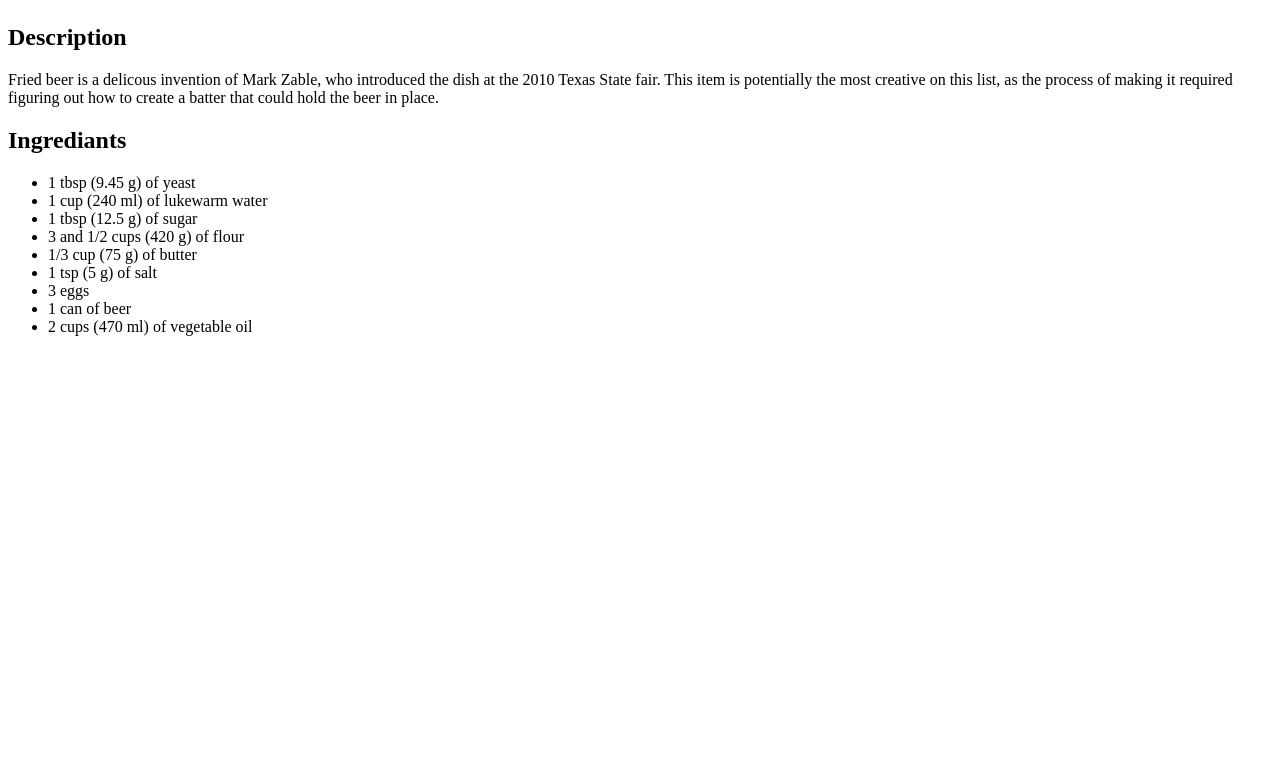
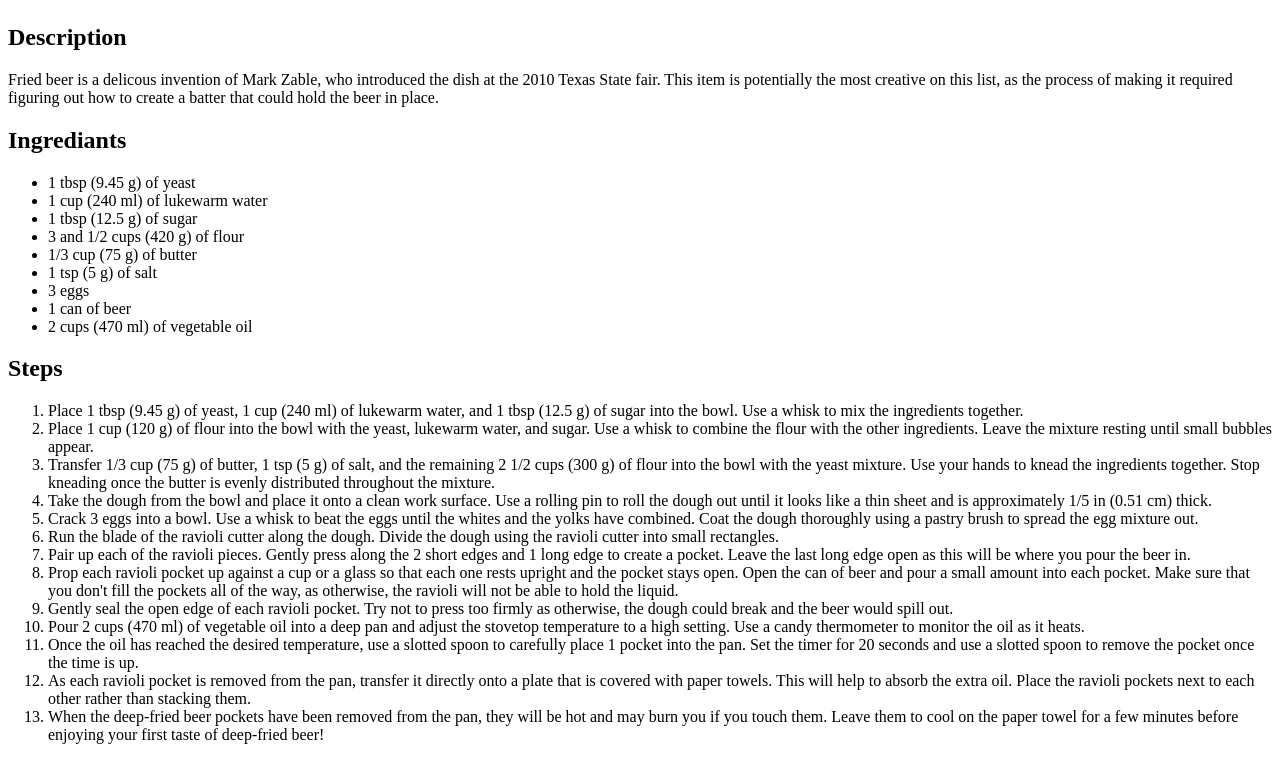
Before and after one commit to N-Reed1/odin-recipes, a plain HTML site: page recipes/fried-beer.html in a window 1280 px wide. Shown: the part 600-1360 px from the top of the page. Before the commit the page ends 952 px from the top, so only its background shows below. Drawn offline with Linux system fonts and the light colour scheme.

Commit message:
Add steps to fried-beer.html and fried-butter.html

```diff
--- a/recipes/fried-beer.html
+++ b/recipes/fried-beer.html
@@ -32,5 +32,40 @@
             <li>2 cups (470 ml) of vegetable oil</li>
         </ul>
 
+        <!-- Steps -->
+        <h2>Steps</h2>
+        <ol>
+            <li>Place 1 tbsp (9.45 g) of yeast, 1 cup (240 ml) of lukewarm water, and 1 tbsp (12.5 g) of sugar into the bowl.
+                Use a whisk to mix the ingredients together.</li>
+            <li>Place 1 cup (120 g) of flour into the bowl with the yeast, lukewarm water, and sugar.
+                Use a whisk to combine the flour with the other ingredients.
+                Leave the mixture resting until small bubbles appear.</li>
+            <li>Transfer 1/3 cup (75 g) of butter, 1 tsp (5 g) of salt, and the remaining 2 1/2 cups (300 g) of flour into the bowl
+                with the yeast mixture. Use your hands to knead the ingredients together. Stop kneading once the butter is evenly
+                distributed throughout the mixture.</li>
+            <li>Take the dough from the bowl and place it onto a clean work surface. Use a rolling pin to roll the dough out
+                until it looks like a thin sheet and is approximately 1/5 in (0.51 cm) thick.</li>
+            <li>Crack 3 eggs into a bowl. Use a whisk to beat the eggs until the whites and the yolks have combined.
+                Coat the dough thoroughly using a pastry brush to spread the egg mixture out.</li>
+            <li>Run the blade of the ravioli cutter along the dough.
+                Divide the dough using the ravioli cutter into small rectangles.</li>
+            <li>Pair up each of the ravioli pieces. Gently press along the 2 short edges and 1 long edge to create a pocket.
+                Leave the last long edge open as this will be where you pour the beer in.</li>
+            <li>Prop each ravioli pocket up against a cup or a glass so that each one rests upright and the pocket stays open.
+                Open the can of beer and pour a small amount into each pocket. Make sure that you don't fill the pockets all of
+                the way, as otherwise, the ravioli will not be able to hold the liquid.</li>
+            <li>Gently seal the open edge of each ravioli pocket. Try not to press too firmly as otherwise,
+                the dough could break and the beer would spill out.</li>
+            <li>Pour 2 cups (470 ml) of vegetable oil into a deep pan and adjust the stovetop temperature to a high setting.
+                Use a candy thermometer to monitor the oil as it heats.</li>
+            <li>Once the oil has reached the desired temperature, use a slotted spoon to carefully place 1 pocket into the pan.
+                Set the timer for 20 seconds and use a slotted spoon to remove the pocket once the time is up.</li>
+            <li>As each ravioli pocket is removed from the pan, transfer it directly onto a plate that is covered with paper towels.
+                This will help to absorb the extra oil. Place the ravioli pockets next to each other rather than stacking them.</li>
+            <li>When the deep-fried beer pockets have been removed from the pan, they will be hot and may burn you if you touch
+                them. Leave them to cool on the paper towel for a few minutes before enjoying your
+                first taste of deep-fried beer!</li>
+        </ol>
+
     </body>
 </head>
```
Also changed, not shown: recipes/fried-butter.html (+19 -0 lines).
